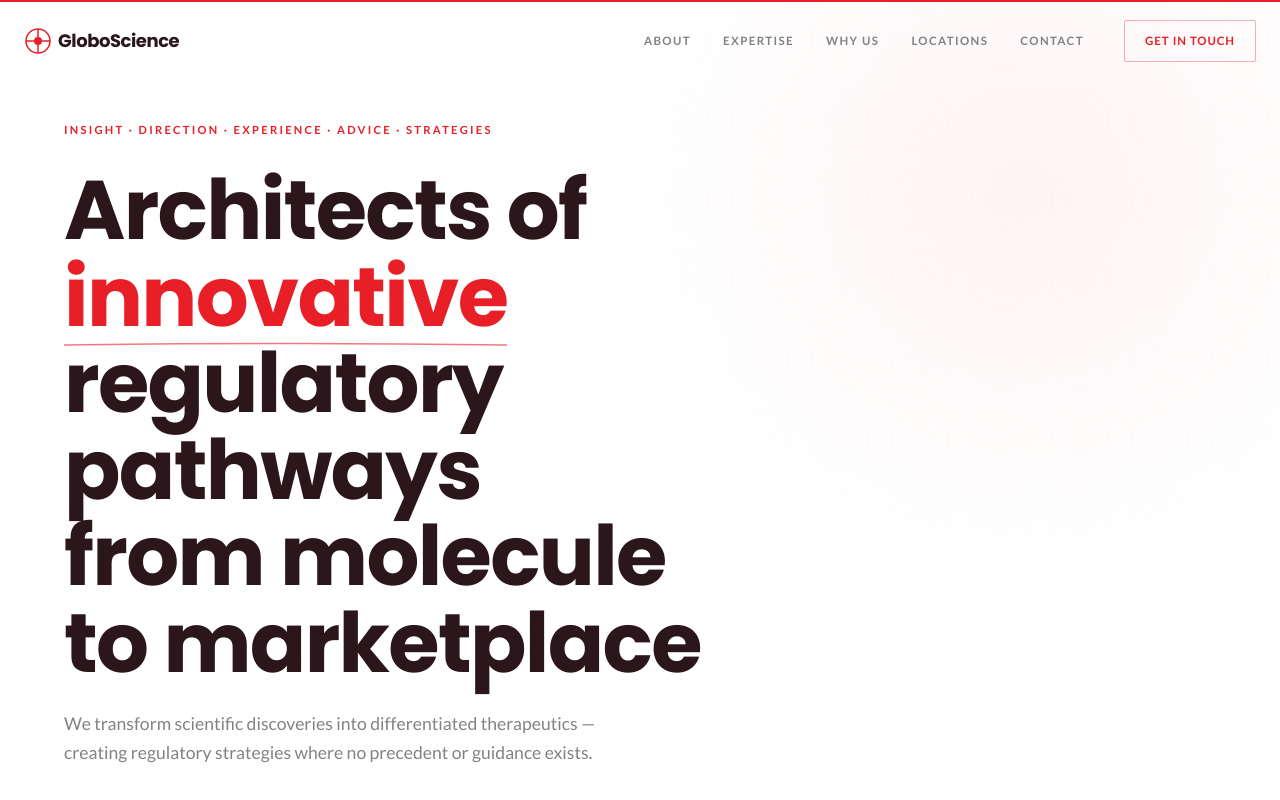
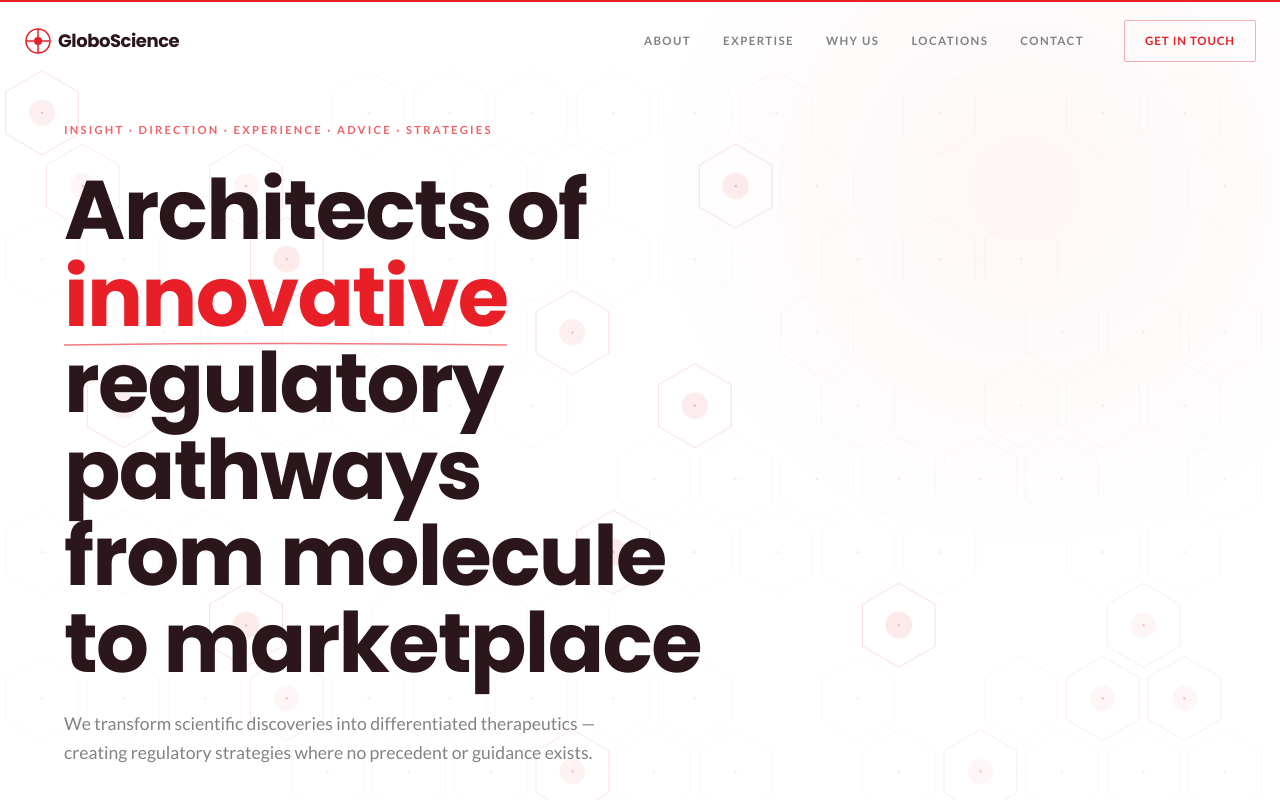
Before and after one commit to ETfromthemoon/globoscience-redesign, a Next.js app: page / in a window 1280 px wide. Shown: the top 800 px of the page. Built offline with nearby package versions, Linux system fonts and the light colour scheme.

Commit message:
v7: Crystal clear glass ultra-transparente (bg-white/38), animated SVG hexagon grid hero bg with path-drawing + glow red, molecular pattern removed from hero

```diff
--- a/src/app/_components/hero.tsx
+++ b/src/app/_components/hero.tsx
@@ -1,20 +1,20 @@
 "use client";
 
 import { useRef, useEffect } from "react";
+import HexagonBackground from "./hexagon-bg";
 
 export default function Hero() {
-  const sectionRef = useRef<HTMLElement>(null);
-  const line1Ref = useRef<HTMLSpanElement>(null);
-  const line2Ref = useRef<HTMLSpanElement>(null);
+  const line1Ref = useRef<HTMLParagraphElement>(null);
+  const line2Ref = useRef<HTMLHeadingElement>(null);
   const subRef = useRef<HTMLParagraphElement>(null);
   const ctaRef = useRef<HTMLDivElement>(null);
 
   useEffect(() => {
     const seq = [
-      { el: line1Ref.current, delay: 200 },
-      { el: line2Ref.current, delay: 350 },
-      { el: subRef.current, delay: 550 },
-      { el: ctaRef.current, delay: 750 },
+      { el: line1Ref.current, delay: 600 },
+      { el: line2Ref.current, delay: 800 },
+      { el: subRef.current, delay: 1000 },
+      { el: ctaRef.current, delay: 1200 },
     ];
     seq.forEach(({ el, delay }) => {
       if (el) {
@@ -28,28 +28,24 @@ export default function Hero() {
   }, []);
 
   return (
-    <section
-      ref={sectionRef}
-      className="relative flex min-h-[100dvh] items-center overflow-hidden bg-bg-primary"
-    >
-      {/* Molecular pattern background */}
-      <div className="pointer-events-none absolute inset-0 z-0 bg-molecular opacity-60" />
+    <section className="relative flex min-h-[100dvh] items-center overflow-hidden bg-bg-primary">
+      {/* Animated hexagon SVG background */}
+      <HexagonBackground />
+
       {/* Radial red accent — top right */}
-      <div className="pointer-events-none absolute -top-[20%] -right-[10%] z-0 h-[80%] w-[60%] rounded-full bg-[radial-gradient(ellipse,rgba(233,31,39,0.05)_0%,transparent_70%)]" />
+      <div className="pointer-events-none absolute -top-[20%] -right-[10%] z-[1] h-[80%] w-[60%] rounded-full bg-[radial-gradient(ellipse,rgba(233,31,39,0.04)_0%,transparent_70%)]" />
 
       <div className="relative z-10 mx-auto w-full max-w-[1200px] px-6 py-24">
-        {/* Eyebrow */}
         <p
-          ref={line1Ref as React.RefObject<HTMLParagraphElement>}
-          className="mb-5 text-[0.7rem] font-bold uppercase tracking-[0.2em] text-brand opacity-0 translate-y-6 blur-sm transition-all duration-800"
+          ref={line1Ref}
+          className="mb-5 text-[0.7rem] font-bold uppercase tracking-[0.2em] text-brand/70 opacity-0 translate-y-6 blur-sm transition-all duration-800"
           style={{ transitionTimingFunction: "cubic-bezier(0.16, 1, 0.3, 1)" }}
         >
           Insight · Direction · Experience · Advice · Strategies
         </p>
 
-        {/* Headline */}
         <h1
-          ref={line2Ref as React.RefObject<HTMLHeadingElement>}
+          ref={line2Ref}
           className="mb-8 max-w-[860px] font-heading text-[clamp(2.8rem,6.5vw,6rem)] font-bold leading-[1.04] tracking-[-0.02em] text-text-primary opacity-0 translate-y-8 blur-sm transition-all duration-900"
           style={{ transitionTimingFunction: "cubic-bezier(0.16, 1, 0.3, 1)" }}
         >
@@ -63,31 +59,27 @@ export default function Hero() {
           regulatory pathways from molecule to&nbsp;marketplace
         </h1>
 
-        {/* Subtitle */}
         <p
           ref={subRef}
           className="mb-12 max-w-[560px] text-[1.1rem] leading-relaxed text-text-body opacity-0 translate-y-6 blur-sm transition-all duration-800"
           style={{ transitionTimingFunction: "cubic-bezier(0.16, 1, 0.3, 1)" }}
         >
-          We transform scientific discoveries into differentiated therapeutics
-          — creating regulatory strategies where no precedent or guidance exists.
+          We transform scientific discoveries into differentiated therapeutics — creating regulatory strategies where no precedent or guidance exists.
         </p>
 
-        {/* CTAs */}
         <div
           ref={ctaRef}
           className="flex flex-wrap gap-4 opacity-0 translate-y-6 blur-sm transition-all duration-800"
           style={{ transitionTimingFunction: "cubic-bezier(0.16, 1, 0.3, 1)" }}
         >
-          <a href="#contact"
-            className="btn-ghost magnetic-btn rounded-sm px-8 py-4 text-sm"
-          >
+          <a href="#contact" className="btn-ghost magnetic-btn rounded-sm px-8 py-4 text-sm">
             Start Your Approval Journey
-            <svg width="14" height="14" viewBox="0 0 14 14" fill="none"><path d="M1 7h11M8 3l4 4-4 4" stroke="currentColor" strokeWidth="1.5" strokeLinecap="round" strokeLinejoin="round" /></svg>
+            <svg width="14" height="14" viewBox="0 0 14 14" fill="none">
+              <path d="M1 7h11M8 3l4 4-4 4" stroke="currentColor" strokeWidth="1.5" strokeLinecap="round" strokeLinejoin="round" />
+            </svg>
           </a>
           <a href="#expertise"
-            className="magnetic-btn inline-flex items-center gap-2 rounded-sm border border-border-light bg-white/60 px-8 py-4 text-sm font-medium uppercase tracking-[0.08em] text-text-primary backdrop-blur-sm transition-all hover:border-brand/40 hover:text-brand/80"
-          >
+            className="magnetic-btn inline-flex items-center gap-2 rounded-sm border border-border-light bg-white/40 px-8 py-4 text-sm font-medium uppercase tracking-[0.08em] text-text-primary backdrop-blur-sm transition-all hover:border-brand/40 hover:text-brand/80">
             Explore Expertise
           </a>
         </div>
--- /dev/null
+++ b/src/app/_components/hexagon-bg.tsx
@@ -0,0 +1,167 @@
+"use client";
+
+import { motion } from "motion/react";
+import { useEffect, useState } from "react";
+
+interface Hexagon {
+  id: number;
+  cx: number;
+  cy: number;
+  r: number;
+  delay: number;
+  glow: boolean;
+}
+
+function generateHexagons(cols: number, rows: number, size: number, gap: number): Hexagon[] {
+  const hexagons: Hexagon[] = [];
+  const hStep = size * 1.8 + gap;
+  const vStep = size * 1.6 + gap;
+  let id = 0;
+
+  for (let row = 0; row < rows; row++) {
+    const offsetX = row % 2 === 0 ? 0 : hStep / 2;
+    for (let col = 0; col < cols; col++) {
+      const cx = offsetX + col * hStep + size;
+      const cy = row * vStep + size;
+      // Skip some hexagons for a sparse, organic feel
+      if (Math.random() < 0.35) continue;
+      hexagons.push({
+        id: id++,
+        cx,
+        cy,
+        r: size,
+        delay: Math.random() * 2.5,
+        glow: Math.random() < 0.18,
+      });
+    }
+  }
+  return hexagons;
+}
+
+function hexPath(cx: number, cy: number, r: number): string {
+  const points: string[] = [];
+  for (let i = 0; i < 6; i++) {
+    const angle = (Math.PI / 3) * i - Math.PI / 6;
+    points.push(`${cx + r * Math.cos(angle)},${cy + r * Math.sin(angle)}`);
+  }
+  return `M${points.join("L")}Z`;
+}
+
+export default function HexagonBackground() {
+  const [hexagons, setHexagons] = useState<Hexagon[]>([]);
+  const [viewport, setViewport] = useState({ w: 1200, h: 800 });
+
+  useEffect(() => {
+    setViewport({ w: window.innerWidth, h: window.innerHeight });
+    const cols = Math.ceil(window.innerWidth / 100) + 2;
+    const rows = Math.ceil(window.innerHeight / 85) + 2;
+    setHexagons(generateHexagons(cols, rows, 42, 6));
+
+    const onResize = () => {
+      setViewport({ w: window.innerWidth, h: window.innerHeight });
+      const c = Math.ceil(window.innerWidth / 100) + 2;
+      const r = Math.ceil(window.innerHeight / 85) + 2;
+      setHexagons(generateHexagons(c, r, 42, 6));
+    };
+    window.addEventListener("resize", onResize);
+    return () => window.removeEventListener("resize", onResize);
+  }, []);
+
+  return (
+    <div className="pointer-events-none absolute inset-0 z-0 overflow-hidden" aria-hidden="true">
+      <svg
+        width="100%"
+        height="100%"
+        viewBox={`0 0 ${viewport.w} ${viewport.h}`}
+        xmlns="http://www.w3.org/2000/svg"
+        className="opacity-50"
+      >
+        {/* Connecting lines between nearby hexagons */}
+        <g stroke="#E91F27" strokeWidth="0.4" opacity="0.25">
+          {hexagons.map((h, i) => {
+            // Find nearest hexagon to the right
+            const nearby = hexagons.find(
+              (h2) =>
+                h2.id !== h.id &&
+                Math.abs(h2.cx - h.cx) < 120 &&
+                Math.abs(h2.cy - h.cy) < 40 &&
+                h2.cx > h.cx,
+            );
+            if (!nearby) return null;
+            return (
+              <motion.line
+                key={`line-${i}`}
+                x1={h.cx}
+                y1={h.cy}
+                x2={nearby.cx}
+                y2={nearby.cy}
+                initial={{ pathLength: 0, opacity: 0 }}
+                animate={{ pathLength: 1, opacity: 0.3 }}
+                transition={{
+                  duration: 1.2,
+                  delay: h.delay * 0.4,
+                  ease: [0.22, 1, 0.36, 1],
+                }}
+              />
+            );
+          })}
+        </g>
+
+        {/* Hexagons */}
+        {hexagons.map((h) => (
+          <g key={h.id}>
+            {/* Main hexagon path */}
+            <motion.path
+              d={hexPath(h.cx, h.cy, h.r)}
+              fill="none"
+              stroke="#E91F27"
+              strokeWidth={h.glow ? 1 : 0.5}
+              opacity={h.glow ? 0.35 : 0.15}
+              initial={{ pathLength: 0, opacity: 0 }}
+              animate={{
+                pathLength: 1,
+                opacity: h.glow ? [0, 0.35, 0.15, 0.35, 0.15] : 0.15,
+              }}
+              transition={{
+                pathLength: { duration: 1, delay: h.delay * 0.3, ease: [0.22, 1, 0.36, 1] },
+                opacity: h.glow
+                  ? { duration: 4, delay: h.delay * 0.3, repeat: Infinity, repeatType: "reverse" }
+                  : { duration: 0.8, delay: h.delay * 0.3 },
+              }}
+            />
+
+            {/* Glow hexagons get an inner filled circle */}
+            {h.glow && (
+              <motion.circle
+                cx={h.cx}
+                cy={h.cy}
+                r={h.r * 0.3}
+                fill="#E91F27"
+                initial={{ opacity: 0, scale: 0 }}
+                animate={{ opacity: [0, 0.25, 0.08, 0.25, 0.08], scale: [0, 1.1, 1, 1.1, 1] }}
+                transition={{
+                  duration: 6,
+                  delay: h.delay * 0.4,
+                  repeat: Infinity,
+                  repeatType: "reverse",
+                  ease: "easeInOut",
+                }}
+              />
+            )}
+
+            {/* Center dot for all hexagons */}
+            <motion.circle
+              cx={h.cx}
+              cy={h.cy}
+              r={1.2}
+              fill="#E91F27"
+              initial={{ opacity: 0 }}
+              animate={{ opacity: h.glow ? 0.6 : 0.2 }}
+              transition={{ duration: 0.6, delay: h.delay * 0.5 + 1 }}
+            />
+          </g>
+        ))}
+      </svg>
+    </div>
+  );
+}
--- a/src/app/globals.css
+++ b/src/app/globals.css
@@ -49,15 +49,13 @@ p { text-wrap: pretty; }
    GLASS SYSTEM — 3 niveles
    ========================================================================= */
 
-/* Level 1: Light glass — cards sobre fondo claro */
+/* Level 1: Crystal clear glass — ultra-transparent, lets bg shine */
 .glass-light {
-  background: rgba(255, 255, 255, 0.68);
-  backdrop-filter: blur(14px) saturate(1.2);
-  -webkit-backdrop-filter: blur(14px) saturate(1.2);
-  border: 1px solid rgba(0, 0, 0, 0.06);
-  box-shadow:
-    inset 0 1px 0 rgba(255, 255, 255, 0.9),
-    0 4px 24px rgba(0, 0, 0, 0.04);
+  background: rgba(255, 255, 255, 0.38);
+  backdrop-filter: blur(10px) saturate(1.1);
+  -webkit-backdrop-filter: blur(10px) saturate(1.1);
+  border: 1px solid rgba(0, 0, 0, 0.05);
+  box-shadow: 0 1px 6px rgba(0, 0, 0, 0.02);
 }
 
 /* Level 2: Dark glass — paneles de contraste, quotes, overlays */
```
